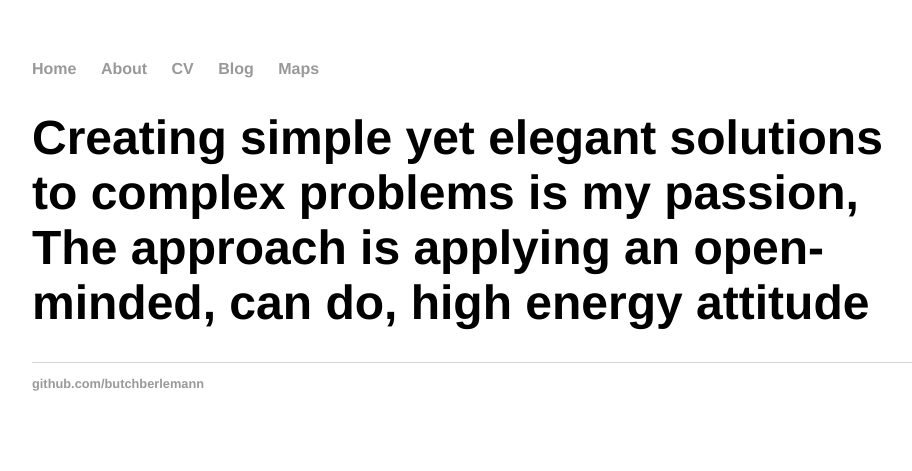
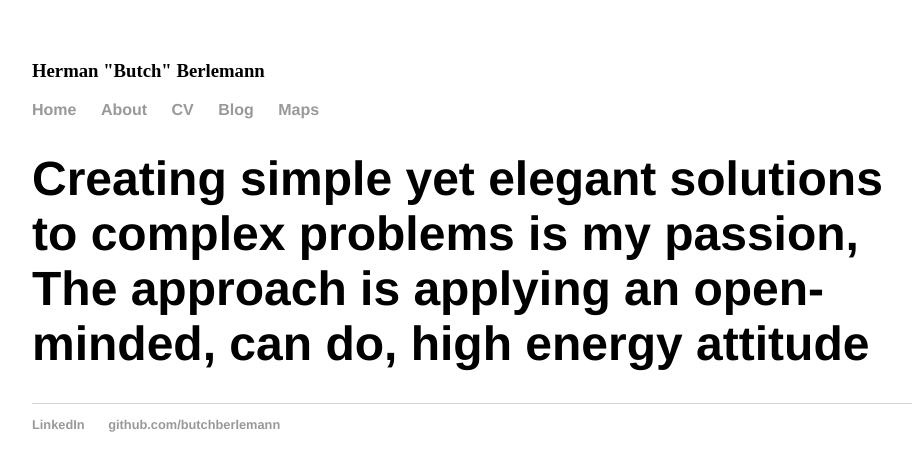
Before and after one commit to butchberlemann/butchberlemann.github.io, a Jekyll site: the page built from index.html, in a window 1280 px wide. Shown: the top 471 px of the page, without its empty margins (160-1072 px from the left). Built offline with Jekyll 4.4.1, drawn with Linux system fonts in a browser that asks for light colours.

Commit message:
Update default.html

```diff
--- a/_layouts/default.html
+++ b/_layouts/default.html
@@ -8,6 +8,7 @@
 
 		</head>
 		<body>
+			<h3>Herman "Butch" Berlemann </h3>
 			<nav>
 	    		<ul>
 	        		<li><a href="/">Home</a></li>
@@ -25,6 +26,7 @@
 
 			<footer>
 	    		<ul>
+				<li><a href="www.linkedin.com/in/butch-berlemann-09ba247">LinkedIn</a></li>
 	        		<li><a href="https://github.com/butchberlemann">github.com/butchberlemann</a></li>
 				</ul>
 			</footer>
```
